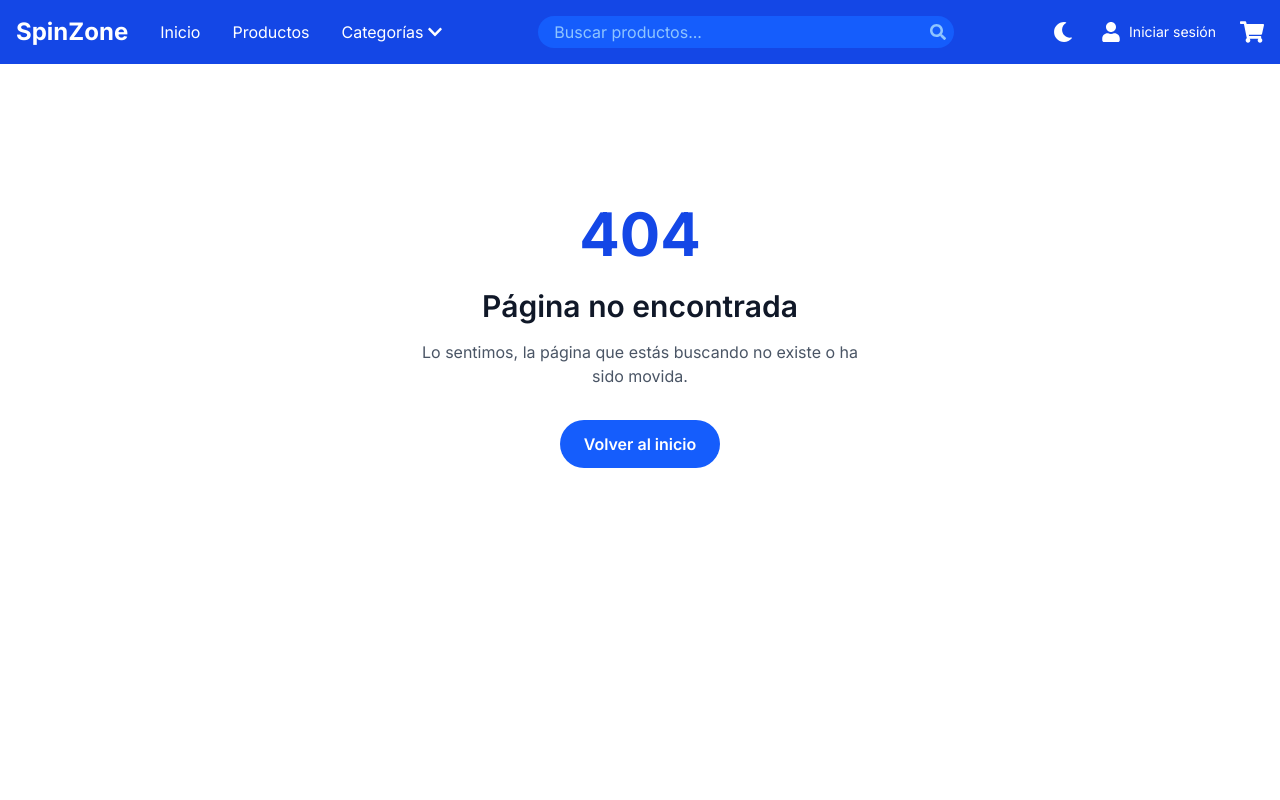
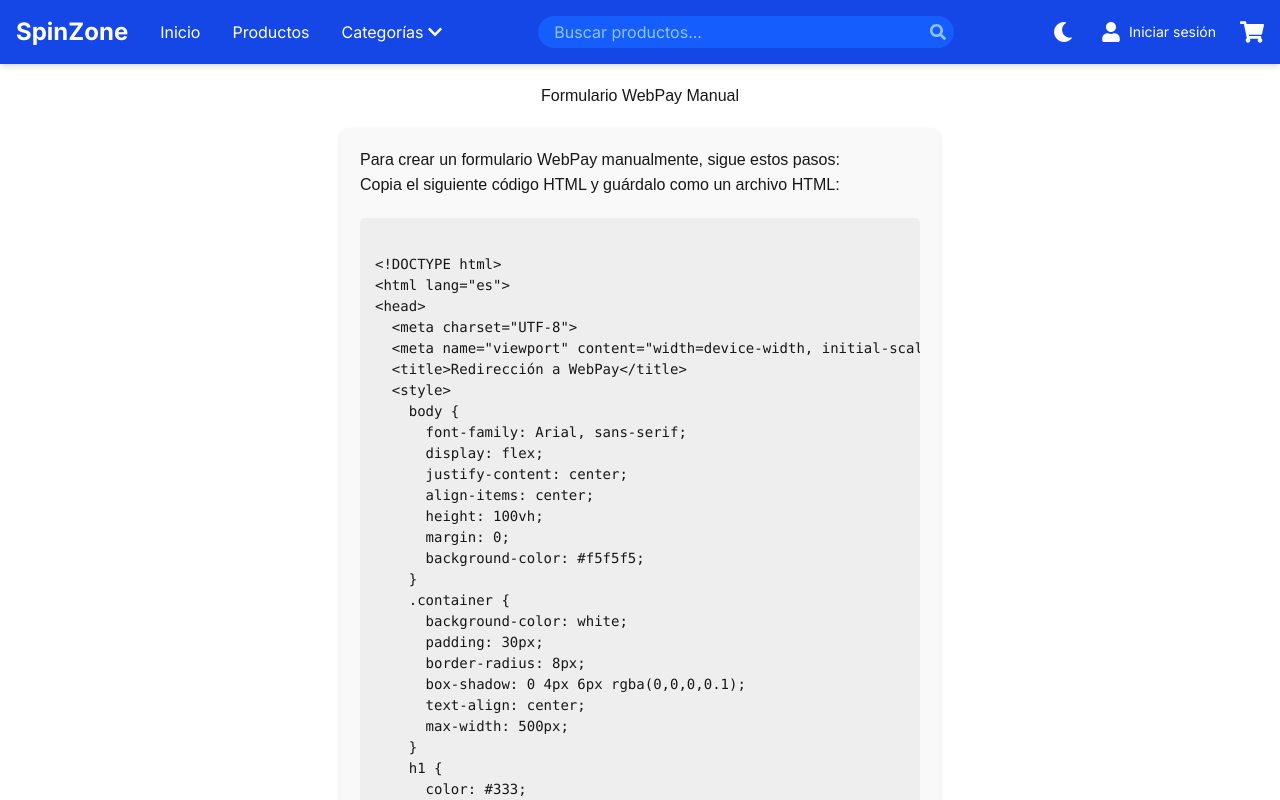
Before and after one commit to lucassmelendez/SZFrontend, a Next.js app: page /webpay-direct in a window 1280 px wide. Before the commit this address had no page. Shown: the top 800 px of the page. Built offline with nearby package versions, Linux system fonts and the light colour scheme.

Commit message:
webpay def

```diff
--- a/src/app/checkout/page.tsx
+++ b/src/app/checkout/page.tsx
@@ -11,6 +11,7 @@ import { useFloatingCartContext } from '@/lib/FloatingCartContext';
 import { useAuth } from '@/lib/auth/AuthContext';
 import { useLoginModal } from '@/lib/auth/LoginModalContext';
 import { pedidoApiFast, pedidoProductoApiFast, PedidoProducto, isCliente, clienteApiFast } from '@/lib/api';
+import { Suspense } from 'react';
 
 export default function CheckoutPage() {
   const router = useRouter();
@@ -252,32 +253,25 @@ export default function CheckoutPage() {
 
             // MÉTODO 1: Redirección directa
             if (transaccion.url) {
-              // Si hay una URL de redirección, primero intentamos una redirección directa
-              console.log('Intentando redirección directa a WebPay');
-              window.location.href = transaccion.url;
-              return; // Salir para evitar ejecutar los otros métodos
+              try {
+                console.log('Redirigiendo a página de formulario WebPay manual');
+                // Redirigir a la página con formulario dedicado
+                const webpayFormUrl = `/webpay-form?url=${encodeURIComponent(transaccion.url)}&token=${encodeURIComponent(transaccion.token)}`;
+                console.log('URL de formulario WebPay:', webpayFormUrl);
+                window.location.href = webpayFormUrl;
+                return;
+              } catch (formError) {
+                console.error('Error al redirigir a formulario WebPay:', formError);
+                // Si falla, intentar crear el formulario directamente
+                console.log('Intentando crear formulario WebPay directo como plan B');
+                createAndSubmitWebpayForm(transaccion.url, transaccion.token);
+                return;
+              }
             }
 
-            // MÉTODO 2: Usar un formulario (método recomendado por WebPay)
-            console.log('Usando formulario para redireccionar a WebPay');
-
-            // Crear formulario para redireccionar a WebPay
-            const form = document.createElement('form');
-            form.method = 'POST';
-            form.action = transaccion.url;
-
-            const tokenInput = document.createElement('input');
-            tokenInput.type = 'hidden';
-            tokenInput.name = 'token_ws';
-            tokenInput.value = transaccion.token;
-
-            form.appendChild(tokenInput);
-            document.body.appendChild(form);
-
-            console.log('Redirigiendo a WebPay usando formulario...');
-
-            // Enviar formulario para redireccionar a WebPay
-            form.submit();
+            // Mostrar un mensaje si no se pudo redirigir
+            console.error('No se pudo redirigir a WebPay: URL no válida');
+            throw new Error('No se pudo redirigir a WebPay: URL no válida');
 
           } catch (webpayError: any) {
             console.error('Error específico en transacción WebPay:', webpayError);
@@ -737,3 +731,64 @@ export default function CheckoutPage() {
     </>
   );
 }
+
+// Función auxiliar para crear y enviar el formulario WebPay manualmente
+export function createAndSubmitWebpayForm(url, token) {
+  console.log('Creando formulario WebPay manualmente:', { url, token });
+
+  // Crear el formulario
+  const form = document.createElement('form');
+  form.method = 'POST';
+  form.action = url;
+  form.style.display = 'block'; // Mostrar el formulario para debug
+  form.style.margin = '20px auto';
+  form.style.padding = '20px';
+  form.style.border = '1px solid #ccc';
+  form.style.borderRadius = '5px';
+  form.style.maxWidth = '500px';
+
+  // Crear un título
+  const title = document.createElement('h2');
+  title.textContent = 'Redireccionando a WebPay...';
+  title.style.textAlign = 'center';
+  title.style.marginBottom = '20px';
+  form.appendChild(title);
+
+  // Crear el input para el token
+  const tokenInput = document.createElement('input');
+  tokenInput.type = 'hidden';
+  tokenInput.name = 'token_ws';
+  tokenInput.value = token;
+  form.appendChild(tokenInput);
+
+  // Añadir la información visible para el usuario
+  const info = document.createElement('p');
+  info.textContent = 'Serás redirigido automáticamente a la página de pago. Si no eres redirigido, haz clic en el botón a continuación.';
+  info.style.marginBottom = '20px';
+  form.appendChild(info);
+
+  // Añadir un botón visible
+  const button = document.createElement('button');
+  button.type = 'submit';
+  button.textContent = 'Ir a WebPay';
+  button.style.backgroundColor = '#0070f3';
+  button.style.color = 'white';
+  button.style.border = 'none';
+  button.style.padding = '10px 20px';
+  button.style.borderRadius = '5px';
+  button.style.cursor = 'pointer';
+  button.style.width = '100%';
+  form.appendChild(button);
+
+  // Limpiar el contenido existente y agregar el formulario
+  document.body.innerHTML = '';
+  document.body.appendChild(form);
+
+  // Enviar el formulario automáticamente después de un breve retraso
+  setTimeout(() => {
+    console.log('Enviando formulario WebPay automaticamente...');
+    form.submit();
+  }, 1500);
+
+  return form;
+}
--- /dev/null
+++ b/src/app/webpay-direct/page.tsx
@@ -0,0 +1,93 @@
+'use client';
+
+export default function WebpayDirectPage() {
+  return (
+    <div style={{ padding: '20px', fontFamily: 'Arial, sans-serif' }}>
+      <h1 style={{ textAlign: 'center', marginBottom: '20px' }}>Formulario WebPay Manual</h1>
+
+      <div style={{ maxWidth: '600px', margin: '0 auto', backgroundColor: '#f9f9f9', padding: '20px', borderRadius: '8px', boxShadow: '0 2px 4px rgba(0,0,0,0.1)' }}>
+        <p>Para crear un formulario WebPay manualmente, sigue estos pasos:</p>
+
+        <ol style={{ marginBottom: '20px', lineHeight: '1.6' }}>
+          <li>Copia el siguiente código HTML y guárdalo como un archivo HTML:</li>
+        </ol>
+
+        <pre style={{ backgroundColor: '#eee', padding: '15px', borderRadius: '5px', overflowX: 'auto', fontSize: '14px' }}>{`
+<!DOCTYPE html>
+<html lang="es">
+<head>
+  <meta charset="UTF-8">
+  <meta name="viewport" content="width=device-width, initial-scale=1.0">
+  <title>Redirección a WebPay</title>
+  <style>
+    body {
+      font-family: Arial, sans-serif;
+      display: flex;
+      justify-content: center;
+      align-items: center;
+      height: 100vh;
+      margin: 0;
+      background-color: #f5f5f5;
+    }
+    .container {
+      background-color: white;
+      padding: 30px;
+      border-radius: 8px;
+      box-shadow: 0 4px 6px rgba(0,0,0,0.1);
+      text-align: center;
+      max-width: 500px;
+    }
+    h1 {
+      color: #333;
+    }
+    p {
+      color: #666;
+      margin-bottom: 25px;
+    }
+    button {
+      background-color: #0070f3;
+      color: white;
+      border: none;
+      padding: 12px 24px;
+      border-radius: 4px;
+      cursor: pointer;
+      font-size: 16px;
+      font-weight: bold;
+    }
+    button:hover {
+      background-color: #0051a8;
+    }
+  </style>
+</head>
+<body>
+  <div class="container">
+    <h1>Redireccionando a WebPay</h1>
+    <p>Serás redirigido automáticamente a la página de pago. Si no eres redirigido, haz clic en el botón a continuación.</p>
+
+    <form id="webpay-form" method="POST" action="URL_DE_WEBPAY_AQUI">
+      <input type="hidden" name="token_ws" value="TOKEN_AQUI">
+      <button type="submit">Ir a WebPay</button>
+    </form>
+  </div>
+
+  <script>
+    // Enviar el formulario automáticamente después de 2 segundos
+    setTimeout(() => {
+      document.getElementById('webpay-form').submit();
+    }, 2000);
+  </script>
+</body>
+</html>
+        `}</pre>
+
+        <p style={{ marginTop: '20px' }}>Reemplaza:</p>
+        <ul style={{ marginBottom: '20px' }}>
+          <li><strong>URL_DE_WEBPAY_AQUI</strong>: con la URL proporcionada en la respuesta de WebPay</li>
+          <li><strong>TOKEN_AQUI</strong>: con el token proporcionado en la respuesta de WebPay</li>
+        </ul>
+
+        <p>Abre este archivo HTML en tu navegador para redirigir a WebPay.</p>
+      </div>
+    </div>
+  );
+}
--- /dev/null
+++ b/src/app/webpay-form/page.tsx
@@ -0,0 +1,102 @@
+'use client';
+
+import { useEffect, useState } from 'react';
+import { useSearchParams } from 'next/navigation';
+
+export default function WebpayFormPage() {
+  const searchParams = useSearchParams();
+  const [isFormSubmitted, setIsFormSubmitted] = useState(false);
+
+  useEffect(() => {
+    // Obtener parámetros de la URL
+    const url = searchParams.get('url');
+    const token = searchParams.get('token');
+
+    if (url && token && !isFormSubmitted) {
+      console.log('Datos para formulario WebPay:', { url, token });
+
+      // Crear el formulario
+      const form = document.createElement('form');
+      form.method = 'POST';
+      form.action = url;
+      form.id = 'webpay-form';
+
+      // Crear el input para el token
+      const tokenInput = document.createElement('input');
+      tokenInput.type = 'hidden';
+      tokenInput.name = 'token_ws';
+      tokenInput.value = token;
+      form.appendChild(tokenInput);
+
+      // Crear botón de envío
+      const submitButton = document.createElement('button');
+      submitButton.type = 'submit';
+      submitButton.className = 'bg-blue-600 hover:bg-blue-700 text-white font-bold py-3 px-6 rounded-md w-full mt-4';
+      submitButton.textContent = 'Ir a WebPay';
+      submitButton.id = 'webpay-submit-btn';
+      form.appendChild(submitButton);
+
+      // Añadir al DOM
+      document.getElementById('form-container')?.appendChild(form);
+
+      // Enviar el formulario automáticamente después de un breve retraso
+      setTimeout(() => {
+        console.log('Enviando formulario WebPay automáticamente...');
+        form.submit();
+        setIsFormSubmitted(true);
+      }, 3000);
+    }
+  }, [searchParams, isFormSubmitted]);
+
+  return (
+    <div className="min-h-screen flex flex-col items-center justify-center p-4">
+      <div className="bg-white dark:bg-gray-800 shadow-xl rounded-lg max-w-md w-full p-8" id="form-container">
+        <h1 className="text-2xl font-bold text-center mb-6">Redireccionando a WebPay</h1>
+
+        {!isFormSubmitted ? (
+          <>
+            <p className="text-gray-600 dark:text-gray-300 mb-6 text-center">
+              Serás redirigido automáticamente a la página de pago en 3 segundos...
+            </p>
+            <div className="flex justify-center mb-4">
+              <div className="animate-spin rounded-full h-12 w-12 border-t-2 border-b-2 border-blue-500"></div>
+            </div>
+            <p className="text-sm text-gray-500 text-center">
+              Si la redirección automática no funciona, presiona el botón que aparecerá a continuación.
+            </p>
+          </>
+        ) : (
+          <p className="text-gray-600 dark:text-gray-300 mb-6 text-center">
+            Si no fuiste redirigido automáticamente, presiona el botón de envío.
+          </p>
+        )}
+
+        <div className="mt-6">
+          <div className="text-sm text-gray-500 mt-6">
+            <div className="flex justify-between items-center">
+              <span className="font-semibold">URL de WebPay:</span>
+              <span className="text-xs overflow-hidden text-ellipsis" style={{maxWidth: '200px'}}>
+                {searchParams.get('url')?.substring(0, 30)}...
+              </span>
+            </div>
+
+            <div className="flex justify-between items-center mt-2">
+              <span className="font-semibold">Token:</span>
+              <span className="text-xs overflow-hidden text-ellipsis" style={{maxWidth: '200px'}}>
+                {searchParams.get('token')?.substring(0, 15)}...
+              </span>
+            </div>
+          </div>
+        </div>
+
+        {/* El formulario se insertará aquí dinámicamente */}
+      </div>
+
+      <div className="mt-8">
+        <a href="/webpay-direct" className="text-blue-500 hover:underline text-sm">
+          Ver instrucciones para formulario manual
+        </a>
+      </div>
+    </div>
+  );
+}
```
